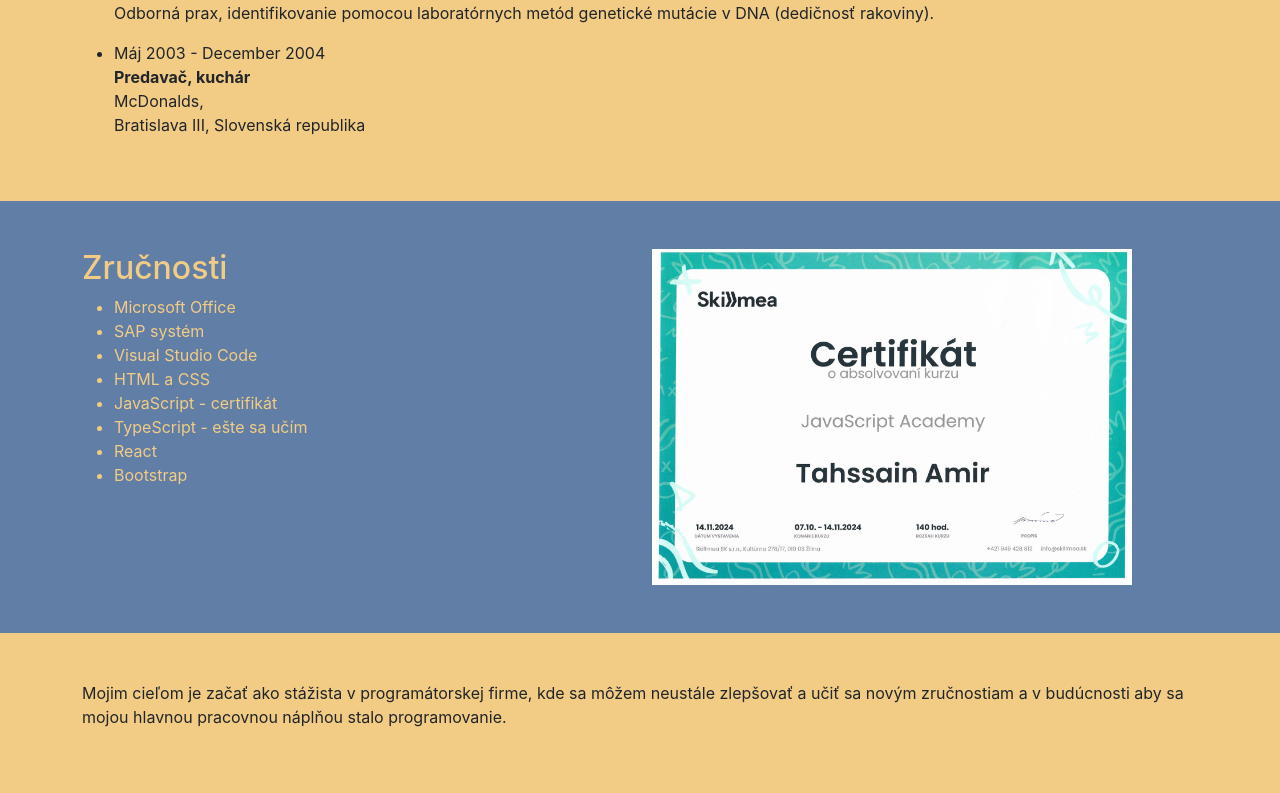
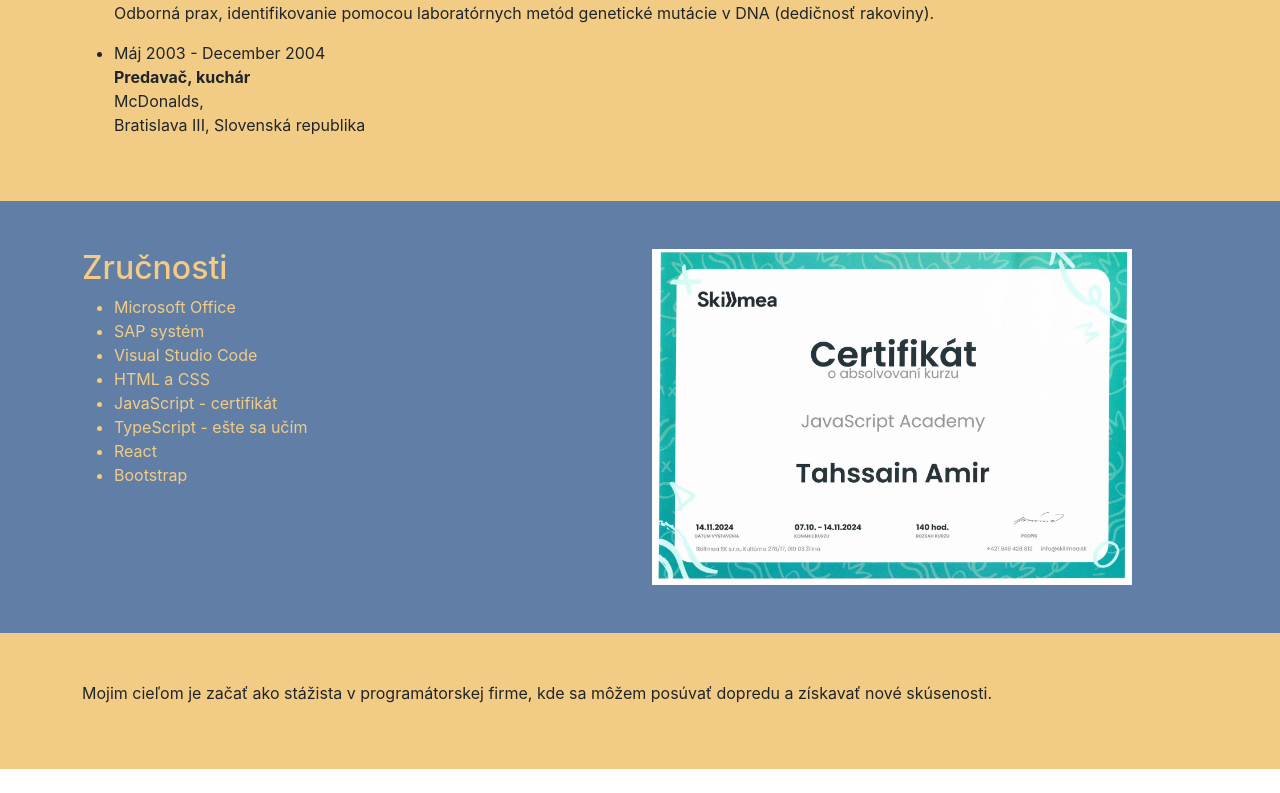
Before and after one commit to Tasi87/zivotopis_v1, a React (Create React App) app: page / in a window 1280 px wide. Shown: the part 3586-4379 px from the top of the page. After the commit the page ends 4355 px from the top, so only its background shows below. Built offline with nearby package versions, Linux system fonts and the light colour scheme.

Commit message:
uprava textu vo footeri

```diff
--- a/src/Components/Footer.js
+++ b/src/Components/Footer.js
@@ -6,7 +6,7 @@ const Footer = () => {
 		<section id="experience" className="container-fluid py-5 experience">
 			<div className="container">
 				<p>
-					Mojim cieľom je začať ako stážista v programátorskej firme, kde sa môžem neustále zlepšovať a učiť sa novým zručnostiam a v budúcnosti aby sa mojou hlavnou pracovnou náplňou stalo programovanie.
+					Mojim cieľom je začať ako stážista v programátorskej firme, kde sa môžem posúvať dopredu a získavať nové skúsenosti.
 				</p>
 			</div>
 		</section>
```
